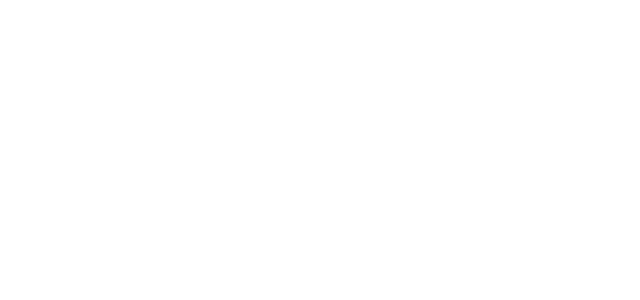
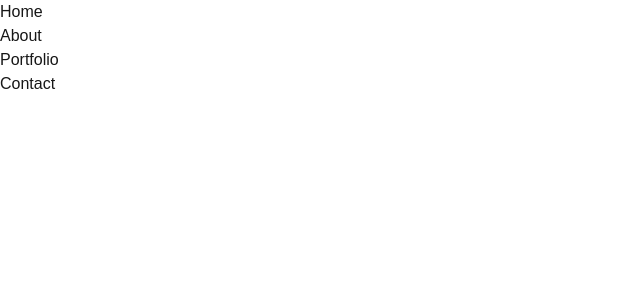
Before and after one commit to dlsntos/dean-dev-portfolio, a Next.js app: page / in a window 1280 px wide. Shown: the top 300 px of the page, without its empty margins (0-640 px from the left). Built offline with nearby package versions, Linux system fonts and the light colour scheme.

Commit message:
add header component to main page layout

```diff
--- a/app/page.tsx
+++ b/app/page.tsx
@@ -1,9 +1,10 @@
 import Image from "next/image";
+import Header from "./components/header";
 
 export default function Home() {
   return (
     <div>
-
+      <Header/>
     </div>
   );
 }
```
